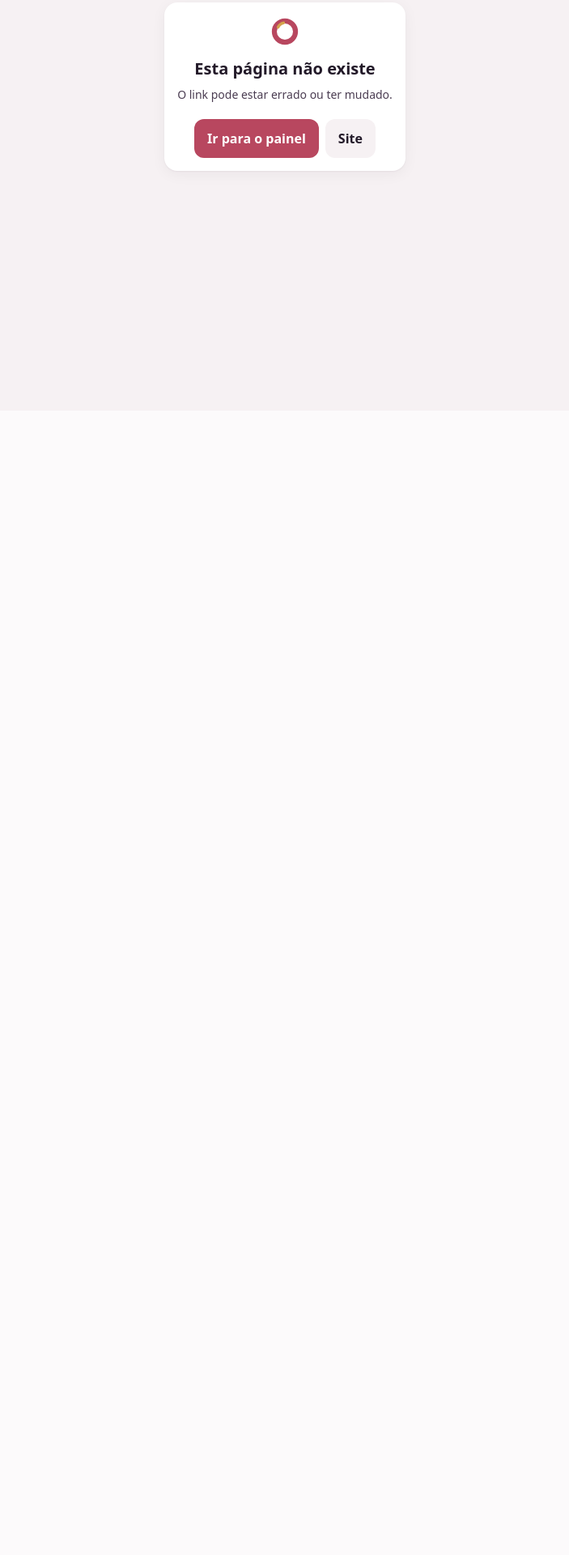
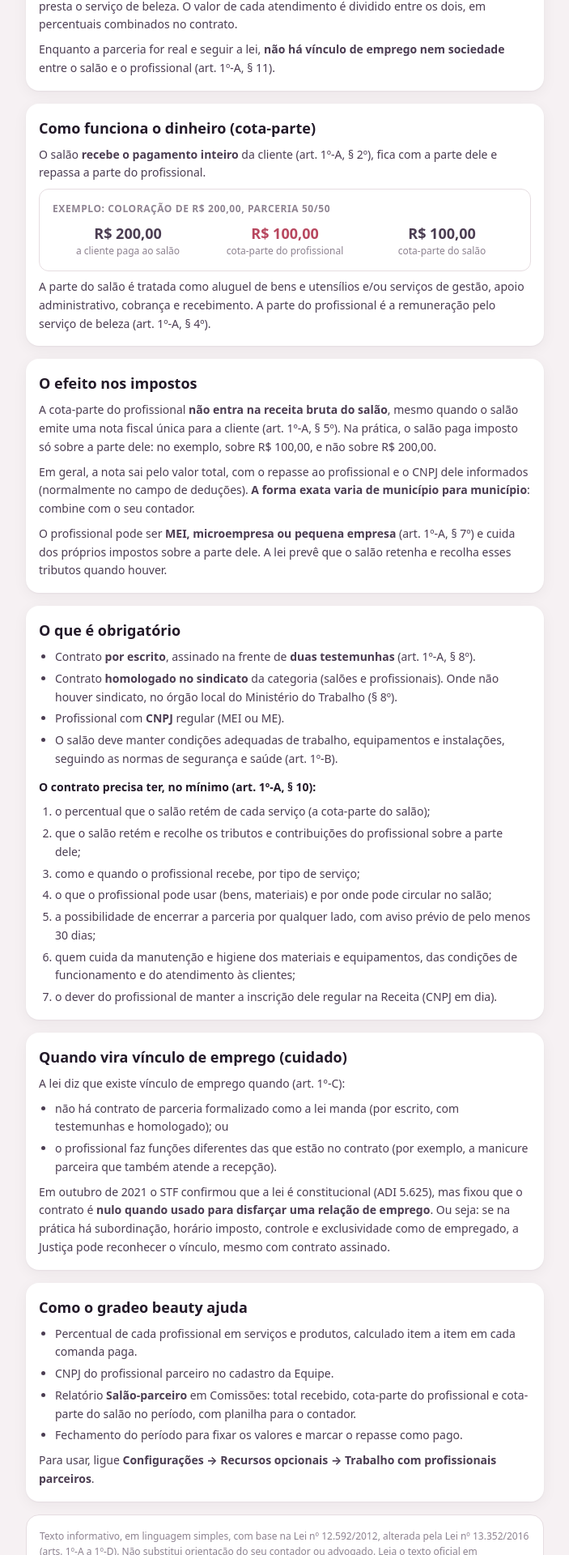
Before and after one commit to Cobrei/gradeo-beauty, a Next.js app: page /lei-salao-parceiro in a window 1280 px wide. Before the commit this address had no page. Shown: the part 293-2213 px from the top of the page at 81% size, without its empty margins (288-991 px from the left). Before the commit the page ends 800 px from the top, so only its background shows below. Built offline with nearby package versions, Linux system fonts and the light colour scheme.

Commit message:
Página explicando a Lei do Salão-Parceiro, com links na configuração, equipe e comissões
Co-Authored-By: Claude Opus 5.5 <noreply@anthropic.com>
Claude-Session: https://claude.ai/code/session_01YE5VpqMkc3FULCXX7Bo65B

```diff
--- a/src/app/(app)/comissoes/page.tsx
+++ b/src/app/(app)/comissoes/page.tsx
@@ -63,7 +63,7 @@ export default async function ComissoesPage({ searchParams }: { searchParams: Pr
               </table>
             </Card>
           )}
-          <p className="mt-3 text-xs text-muted">Pela Lei 13.352/2016, o salão-parceiro pode tributar só a cota-parte dele; o repasse ao profissional (MEI ou ME) vai nas deduções da nota. Exige contrato de parceria homologado. Confira as regras do seu município com o contador. Valores das comandas pagas, antes de ajustes de fechamento.</p>
+          <p className="mt-3 text-xs text-muted">Pela Lei 13.352/2016, o salão-parceiro pode tributar só a cota-parte dele; o repasse ao profissional (MEI ou ME) vai nas deduções da nota. Exige contrato de parceria homologado. Confira as regras do seu município com o contador. Valores das comandas pagas, antes de ajustes de fechamento. <Link href="/lei-salao-parceiro" target="_blank" className="font-semibold text-brand underline">Entenda a Lei do Salão-Parceiro</Link></p>
         </>
       )}
       {aba === "periodo" && (
--- a/src/app/(app)/configuracoes/page.tsx
+++ b/src/app/(app)/configuracoes/page.tsx
@@ -60,7 +60,7 @@ export default async function ConfigPage({ searchParams }: { searchParams: Promi
         </Card>
         <Card title="Recursos opcionais" className="mb-4">
           <div className="space-y-3 text-sm">
-            <label className="flex items-start gap-2"><input type="checkbox" name="partnerMode" defaultChecked={s.partnerMode} className="mt-0.5 h-4 w-4 accent-[#b8475f]" /><span><b>Trabalho com profissionais parceiros (Lei do Salão-Parceiro)</b><br /><span className="text-muted">Mostra o CNPJ de cada profissional na Equipe e o relatório de cota-parte em Comissões, para o contador.</span></span></label>
+            <label className="flex items-start gap-2"><input type="checkbox" name="partnerMode" defaultChecked={s.partnerMode} className="mt-0.5 h-4 w-4 accent-[#b8475f]" /><span><b>Trabalho com profissionais parceiros (Lei do Salão-Parceiro)</b><br /><span className="text-muted">Mostra o CNPJ de cada profissional na Equipe e o relatório de cota-parte em Comissões, para o contador. <Link href="/lei-salao-parceiro" target="_blank" className="font-semibold text-brand underline">O que é a lei?</Link></span></span></label>
             <div className="flex flex-wrap items-center justify-between gap-2 border-t border-line pt-3">
               <span><b>Pesquisa de satisfação</b> e <b>Fidelidade</b><br /><span className="text-muted">Ligue ou desligue em Automações.</span></span>
               <Link href="/configuracoes/automacoes" className="btn btn-secondary btn-sm">Abrir Automações</Link>
--- a/src/app/(app)/equipe/page.tsx
+++ b/src/app/(app)/equipe/page.tsx
@@ -51,7 +51,7 @@ export default async function EquipePage({ searchParams }: { searchParams: Promi
                 <Field label="Apelido (agenda)" name="nickname"><input id="nickname" name="nickname" className="field" defaultValue={editing?.nickname ?? ""} /></Field>
                 <Field label="WhatsApp" name="phone"><input id="phone" name="phone" className="field" defaultValue={editing?.phone ? formatPhone(editing.phone) : ""} /></Field>
                 <Field label="Cor na agenda" name="color"><input id="color" name="color" type="color" className="field h-12 p-1" defaultValue={editing?.color ?? "#b8475f"} /></Field>
-                {settings.partnerMode ? <Field label="CNPJ (profissional parceiro)" name="cnpj" hint="MEI ou ME. Vai no relatório do salão-parceiro."><input id="cnpj" name="cnpj" inputMode="numeric" className="field" defaultValue={formatCnpj(editing?.cnpj)} placeholder="00.000.000/0000-00" /></Field> : <div />}
+                {settings.partnerMode ? <Field label="CNPJ (profissional parceiro)" name="cnpj" hint={<>MEI ou ME. Vai no relatório do salão-parceiro. <Link href="/lei-salao-parceiro" target="_blank" className="underline">O que é?</Link></>}><input id="cnpj" name="cnpj" inputMode="numeric" className="field" defaultValue={formatCnpj(editing?.cnpj)} placeholder="00.000.000/0000-00" /></Field> : <div />}
                 <Field label="Comissão serviços %" name="commissionPct"><input id="commissionPct" name="commissionPct" type="number" min={0} max={100} step="0.5" className="field" defaultValue={editing ? Number(editing.commissionPct) : 40} /></Field>
                 <Field label="Comissão produtos %" name="productCommissionPct"><input id="productCommissionPct" name="productCommissionPct" type="number" min={0} max={100} step="0.5" className="field" defaultValue={editing ? Number(editing.productCommissionPct) : 10} /></Field>
               </div>
--- /dev/null
+++ b/src/app/lei-salao-parceiro/page.tsx
@@ -0,0 +1,103 @@
+import Link from "next/link";
+import { PoweredBy } from "@/components/ui/salon-brand";
+
+export const metadata = {
+  title: "Lei do Salão-Parceiro (Lei 13.352/2016): o que é e como funciona",
+  description: "Entenda a Lei do Salão-Parceiro: cota-parte, contrato de parceria, homologação, impostos e quando vira vínculo de emprego. Explicado de forma simples para donos de salão.",
+};
+
+const CLAUSULAS = [
+  "o percentual que o salão retém de cada serviço (a cota-parte do salão);",
+  "que o salão retém e recolhe os tributos e contribuições do profissional sobre a parte dele;",
+  "como e quando o profissional recebe, por tipo de serviço;",
+  "o que o profissional pode usar (bens, materiais) e por onde pode circular no salão;",
+  "a possibilidade de encerrar a parceria por qualquer lado, com aviso prévio de pelo menos 30 dias;",
+  "quem cuida da manutenção e higiene dos materiais e equipamentos, das condições de funcionamento e do atendimento às clientes;",
+  "o dever do profissional de manter a inscrição dele regular na Receita (CNPJ em dia).",
+];
+
+function Sec({ title, children }: { title: string; children: React.ReactNode }) {
+  return (
+    <section className="card">
+      <h2 className="text-lg font-bold">{title}</h2>
+      <div className="mt-2 space-y-2 text-sm leading-relaxed text-ink-2">{children}</div>
+    </section>
+  );
+}
+
+export default function LeiSalaoParceiro() {
+  return (
+    <main className="min-h-dvh bg-mist">
+      <div className="mx-auto max-w-2xl space-y-4 px-4 py-10">
+        <div>
+          <Link href="/" className="text-sm font-semibold text-brand">← gradeo beauty</Link>
+          <h1 className="mt-3 text-2xl font-bold tracking-tight [text-wrap:balance]">Lei do Salão-Parceiro (Lei nº 13.352/2016)</h1>
+          <p className="mt-2 text-sm text-ink-2">A lei que permite ao salão trabalhar com cabeleireiras, barbeiros, manicures, esteticistas, depiladoras e maquiadoras como <b>parceiros</b>, e não como empregados, dividindo o valor de cada serviço. Explicada em linguagem simples.</p>
+        </div>
+
+        <Sec title="O que é">
+          <p>A lei criou o <b>contrato de parceria</b> entre o <b>salão-parceiro</b> e o <b>profissional-parceiro</b>. O salão oferece a estrutura (espaço, equipamentos, agenda, recepção, cobrança) e o profissional presta o serviço de beleza. O valor de cada atendimento é dividido entre os dois, em percentuais combinados no contrato.</p>
+          <p>Enquanto a parceria for real e seguir a lei, <b>não há vínculo de emprego nem sociedade</b> entre o salão e o profissional (art. 1º-A, § 11).</p>
+        </Sec>
+
+        <Sec title="Como funciona o dinheiro (cota-parte)">
+          <p>O salão <b>recebe o pagamento inteiro</b> da cliente (art. 1º-A, § 2º), fica com a parte dele e repassa a parte do profissional.</p>
+          <div className="rounded-xl border border-line bg-white p-4">
+            <div className="text-xs font-bold uppercase tracking-wider text-muted">Exemplo: coloração de R$ 200,00, parceria 50/50</div>
+            <div className="mt-2 grid grid-cols-3 gap-2 text-center">
+              <div><div className="text-lg font-extrabold">R$ 200,00</div><div className="text-xs text-muted">a cliente paga ao salão</div></div>
+              <div><div className="text-lg font-extrabold text-brand">R$ 100,00</div><div className="text-xs text-muted">cota-parte do profissional</div></div>
+              <div><div className="text-lg font-extrabold">R$ 100,00</div><div className="text-xs text-muted">cota-parte do salão</div></div>
+            </div>
+          </div>
+          <p>A parte do salão é tratada como aluguel de bens e utensílios e/ou serviços de gestão, apoio administrativo, cobrança e recebimento. A parte do profissional é a remuneração pelo serviço de beleza (art. 1º-A, § 4º).</p>
+        </Sec>
+
+        <Sec title="O efeito nos impostos">
+          <p>A cota-parte do profissional <b>não entra na receita bruta do salão</b>, mesmo quando o salão emite uma nota fiscal única para a cliente (art. 1º-A, § 5º). Na prática, o salão paga imposto só sobre a parte dele: no exemplo, sobre R$ 100,00, e não sobre R$ 200,00.</p>
+          <p>Em geral, a nota sai pelo valor total, com o repasse ao profissional e o CNPJ dele informados (normalmente no campo de deduções). <b>A forma exata varia de município para município</b>: combine com o seu contador.</p>
+          <p>O profissional pode ser <b>MEI, microempresa ou pequena empresa</b> (art. 1º-A, § 7º) e cuida dos próprios impostos sobre a parte dele. A lei prevê que o salão retenha e recolha esses tributos quando houver.</p>
+        </Sec>
+
+        <Sec title="O que é obrigatório">
+          <ul className="list-disc space-y-1 pl-5">
+            <li>Contrato <b>por escrito</b>, assinado na frente de <b>duas testemunhas</b> (art. 1º-A, § 8º).</li>
+            <li>Contrato <b>homologado no sindicato</b> da categoria (salões e profissionais). Onde não houver sindicato, no órgão local do Ministério do Trabalho (§ 8º).</li>
+            <li>Profissional com <b>CNPJ</b> regular (MEI ou ME).</li>
+            <li>O salão deve manter condições adequadas de trabalho, equipamentos e instalações, seguindo as normas de segurança e saúde (art. 1º-B).</li>
+          </ul>
+          <p className="pt-1 font-semibold text-ink">O contrato precisa ter, no mínimo (art. 1º-A, § 10):</p>
+          <ol className="list-decimal space-y-1 pl-5">
+            {CLAUSULAS.map((c) => <li key={c}>{c}</li>)}
+          </ol>
+        </Sec>
+
+        <Sec title="Quando vira vínculo de emprego (cuidado)">
+          <p>A lei diz que existe vínculo de emprego quando (art. 1º-C):</p>
+          <ul className="list-disc space-y-1 pl-5">
+            <li>não há contrato de parceria formalizado como a lei manda (por escrito, com testemunhas e homologado); ou</li>
+            <li>o profissional faz funções diferentes das que estão no contrato (por exemplo, a manicure parceira que também atende a recepção).</li>
+          </ul>
+          <p>Em outubro de 2021 o STF confirmou que a lei é constitucional (ADI 5.625), mas fixou que o contrato é <b>nulo quando usado para disfarçar uma relação de emprego</b>. Ou seja: se na prática há subordinação, horário imposto, controle e exclusividade como de empregado, a Justiça pode reconhecer o vínculo, mesmo com contrato assinado.</p>
+        </Sec>
+
+        <Sec title="Como o gradeo beauty ajuda">
+          <ul className="list-disc space-y-1 pl-5">
+            <li>Percentual de cada profissional em serviços e produtos, calculado item a item em cada comanda paga.</li>
+            <li>CNPJ do profissional parceiro no cadastro da Equipe.</li>
+            <li>Relatório <b>Salão-parceiro</b> em Comissões: total recebido, cota-parte do profissional e cota-parte do salão no período, com planilha para o contador.</li>
+            <li>Fechamento do período para fixar os valores e marcar o repasse como pago.</li>
+          </ul>
+          <p>Para usar, ligue <b>Configurações → Recursos opcionais → Trabalho com profissionais parceiros</b>.</p>
+        </Sec>
+
+        <section className="rounded-2xl border border-line bg-white p-4 text-xs leading-relaxed text-muted">
+          Texto informativo, em linguagem simples, com base na Lei nº 12.592/2012, alterada pela Lei nº 13.352/2016 (arts. 1º-A a 1º-D). Não substitui orientação do seu contador ou advogado. Leia o texto oficial em{" "}
+          <a href="https://www.planalto.gov.br/ccivil_03/_ato2015-2018/2016/lei/l13352.htm" target="_blank" rel="noopener" className="font-semibold text-brand underline">planalto.gov.br (Lei 13.352/2016)</a>.
+        </section>
+
+        <div className="pt-2 text-center"><PoweredBy /></div>
+      </div>
+    </main>
+  );
+}
--- a/src/components/ui/index.tsx
+++ b/src/components/ui/index.tsx
@@ -80,7 +80,7 @@ export function EmptyState({ title, hint, action }: { title: string; hint?: stri
   );
 }
 
-export function Field({ label, name, children, errorKey, hint, className = "" }: { label: string; name: string; children: ReactNode; errorKey?: string; hint?: string; className?: string }) {
+export function Field({ label, name, children, errorKey, hint, className = "" }: { label: string; name: string; children: ReactNode; errorKey?: string; hint?: ReactNode; className?: string }) {
   return (
     <div className={className}>
       <label htmlFor={name} className="label">
```
